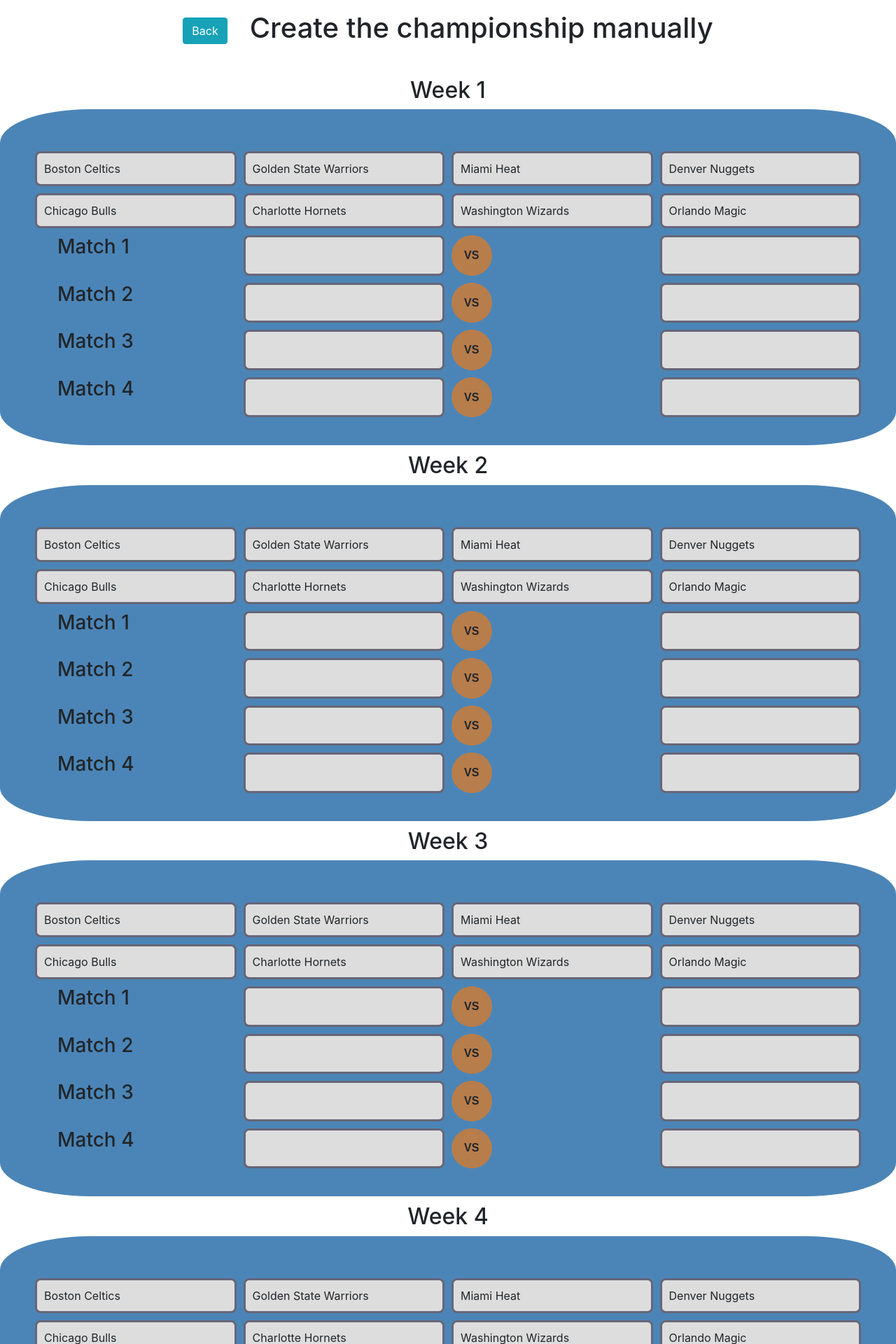
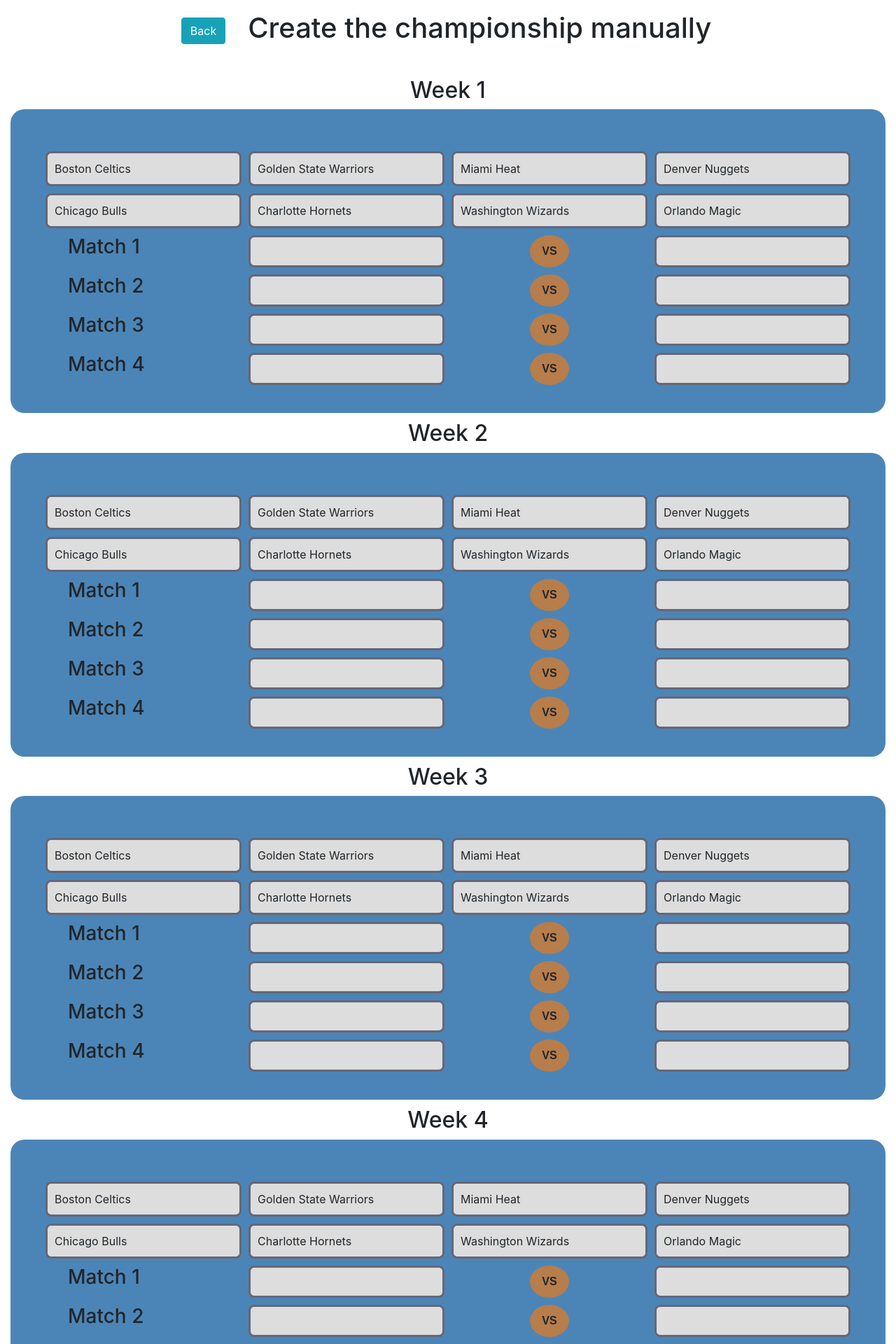
Before and after one commit to uom-android-team2/WeBall_Statistics-Backend, a PHP site: page /php/create-championship-page.php in a window 1280 px wide. Shown: the top 1920 px of the page at 70% size. Run offline with PHP 8.4, Linux system fonts and the light colour scheme.

Commit message:
fix: fix css

```diff
--- a/style/css/create-championship-page.css
+++ b/style/css/create-championship-page.css
@@ -1,3 +1,6 @@
+*{
+  padding: 0px 5px;
+}
 #container {
   display: flex;
   align-items: center;
@@ -13,7 +16,7 @@
   gap: 10px;
   background-color: #4b85b7;
   padding: 60px 50px 40px 50px;
-  border-radius: 10%;
+  border-radius: 20px;
 }
 
 .box {
@@ -44,6 +47,8 @@
   /* (C) NECESSARY TO POSITION TEXT BLOCK */
   line-height: 0;
   position: relative;
+  left: 50%;
+  transform: translateX(-50%);
 }
 
 /* (D) MATCH HEIGHT */
@@ -57,9 +62,9 @@
 .circle-txt {
   /* (E1) CENTER TEXT IN CIRCLE */
   position: absolute;
-  bottom: 50%;
-  width: 100%;
-  text-align: center;
+  top: 50%;
+  left: 50%;
+  transform: translate(-50%,-50%);
   font-family: arial, sans-serif;
   font-weight: bold;
 }
```
